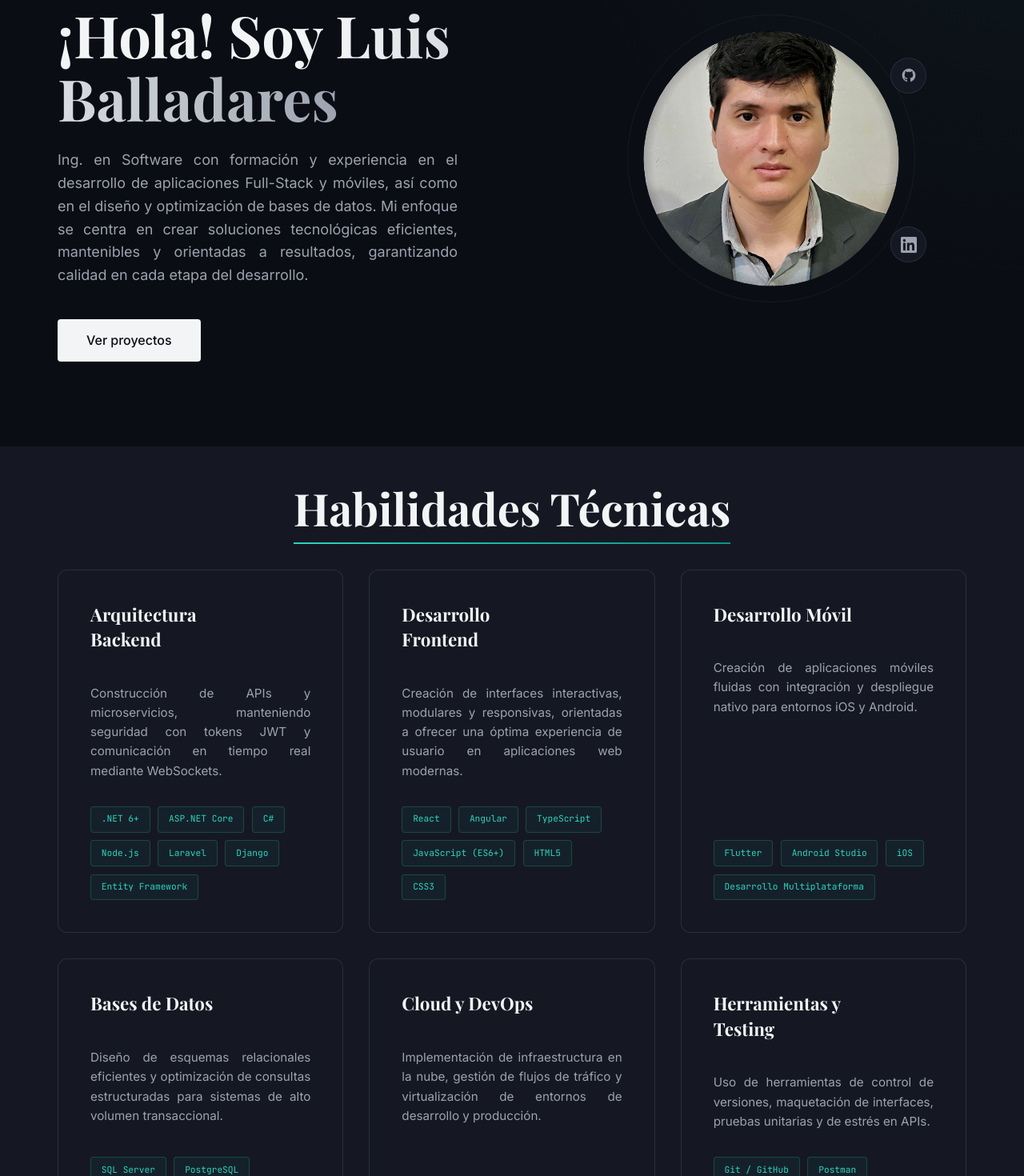
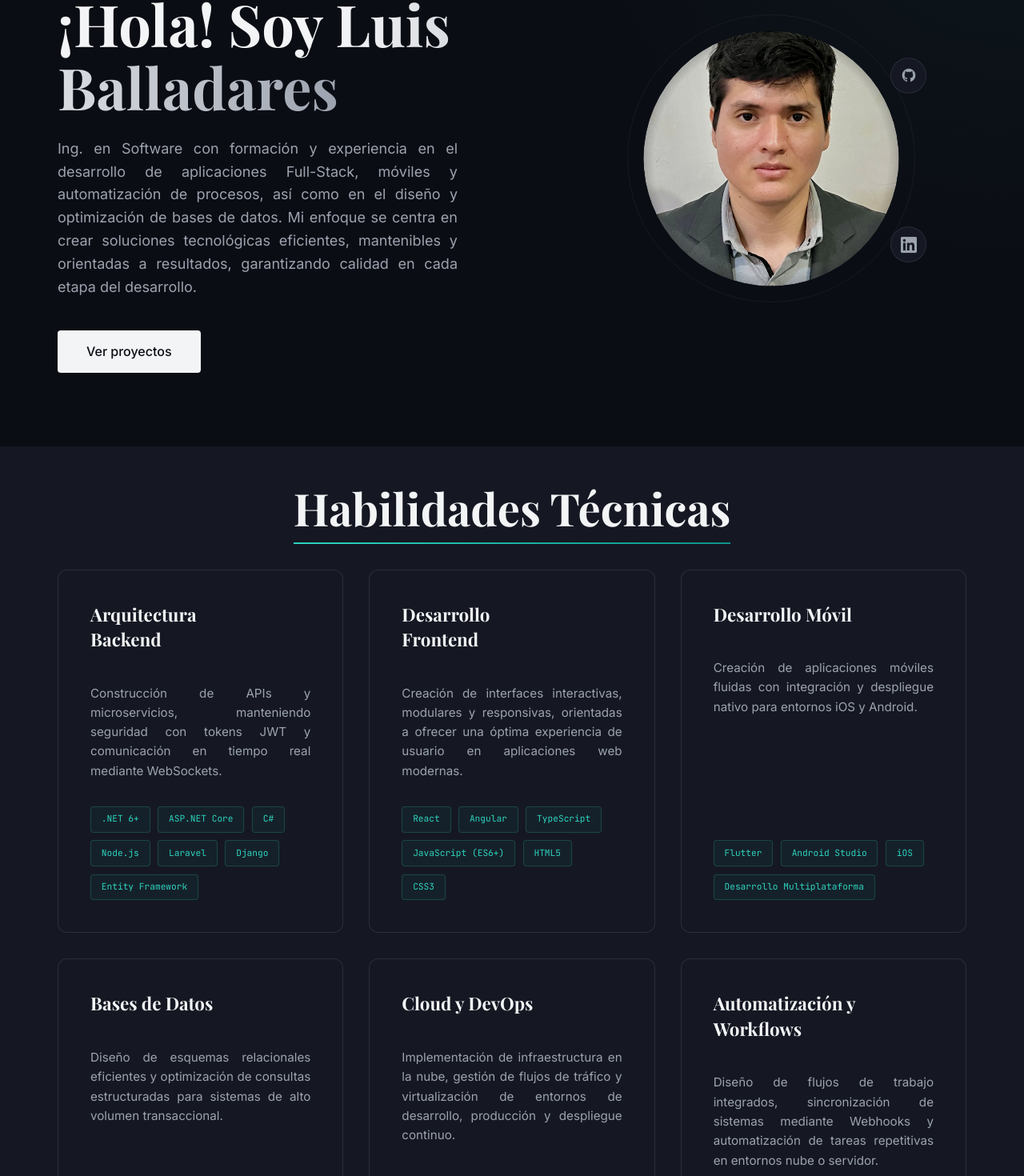
Before and after one commit to luisknight24/portafolio, a React (Vite) app: page / in a window 1280 px wide. Shown: the part 242-1712 px from the top of the page at 80% size. Built offline with nearby package versions, Linux system fonts and the light colour scheme; a web font is replaced by a local one.

Commit message:
refactor(portafolio): se actualizó información y se revisaron detalles

```diff
--- a/src/datos/portafolio.ts
+++ b/src/datos/portafolio.ts
@@ -50,7 +50,7 @@ import imgCreditoWebCover from '../activos/credito_web.webp';
 export const informacionPersonal = {
   nombre: "Luis Balladares",
   cargo: "Ingeniero en Software",
-  descripcion: "Ing. en Software con formación y experiencia en el desarrollo de aplicaciones Full-Stack y móviles, así como en el diseño y optimización de bases de datos. Mi enfoque se centra en crear soluciones tecnológicas eficientes, mantenibles y orientadas a resultados, garantizando calidad en cada etapa del desarrollo.",
+  descripcion: "Ing. en Software con formación y experiencia en el desarrollo de aplicaciones Full-Stack, móviles y automatización de procesos, así como en el diseño y optimización de bases de datos. Mi enfoque se centra en crear soluciones tecnológicas eficientes, mantenibles y orientadas a resultados, garantizando calidad en cada etapa del desarrollo.",
   enlaces: {
     linkedin: "www.linkedin.com/in/luis-balladares",
     github: "https://github.com/luisknight24",
@@ -80,8 +80,13 @@ export const habilidades = [
   },
   {
     categoria: "Cloud y DevOps",
-    descripcion: "Implementación de infraestructura en la nube, gestión de flujos de tráfico y virtualización de entornos de desarrollo y producción.",
+    descripcion: "Implementación de infraestructura en la nube, gestión de flujos de tráfico y virtualización de entornos de desarrollo, producción y despliegue continuo.",
     tecnologias: ["AWS", "Firebase", "Docker", "API Gateway"]
+  },
+  {
+    categoria: "Automatización y Workflows",
+    descripcion: "Diseño de flujos de trabajo integrados, sincronización de sistemas mediante Webhooks y automatización de tareas repetitivas en entornos nube o servidor.",
+    tecnologias: ["n8n", "Webhooks & APIs REST", "GitHub Actions", "Python Scripts", "Brevo SMTP / Automatización de emails", "Cron Jobs", "Make"]
   },
   {
     categoria: "Herramientas y Testing",
@@ -194,7 +199,7 @@ El sistema emplea una arquitectura modular orientada a componentes, separando es
 
 El sistema se conecta con la API RESTful en .NET 8 y procesa eventos en tiempo real mediante SignalR. Al aprobar una solicitud o registrar un abono desde el dashboard, la información se persiste en PostgreSQL (Neon DB) y refresca al instante el saldo visible en la aplicación móvil del cliente.`,
         tecnologias: ["Angular 18", "TypeScript", ".NET 8", "PostgreSQL", "SignalR", "Render", "Docker"],
-        enlaces: { codigo: "https://github.com/luisknight24/GestionCreditos-Completo", demo: "https://luisknight24.github.io/GestionCreditos-Completo/" },
+        enlaces: { codigo: "https://github.com/luisknight24/GestionCreditos-Completo" },
         galeria: [
           imgCreditoWeb1,
           imgCreditoWeb2,
```
